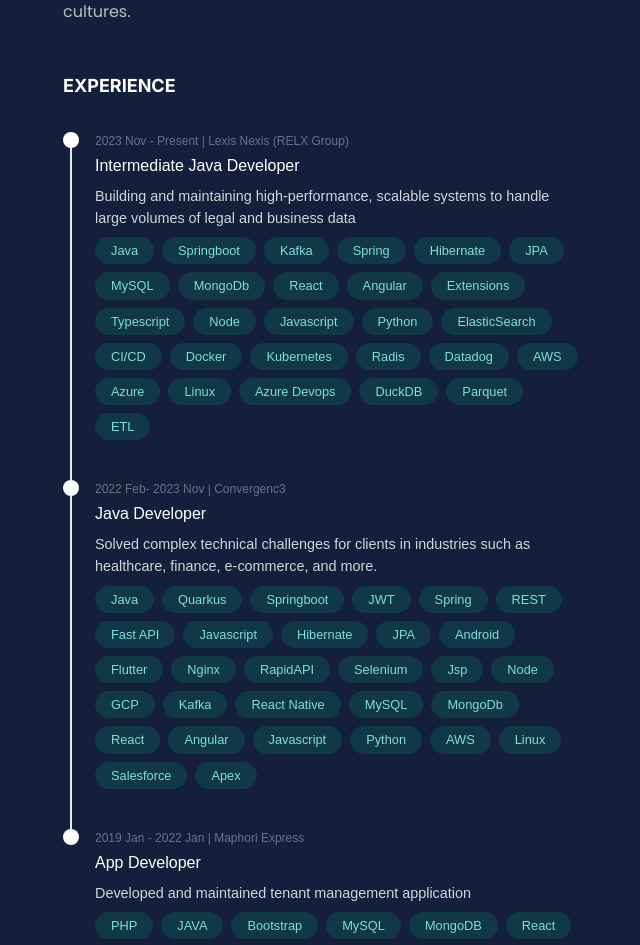
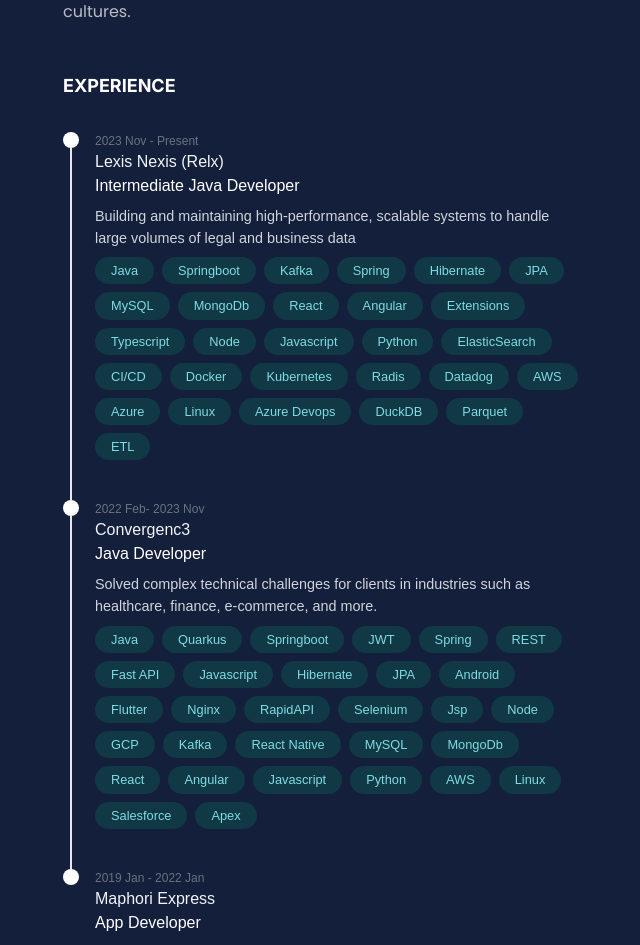
Before and after one commit to mikechiloane/mike-portfolio, a Next.js app: page / in a window 1280 px wide. Shown: the part 764-1709 px from the top of the page, without its empty margins (609-1249 px from the left). Built offline with nearby package versions, Linux system fonts and the light colour scheme; a web font is replaced by a local one.

Commit message:
Add the company field to the experience card

```diff
--- a/app/components/ExperienceCard/index.tsx
+++ b/app/components/ExperienceCard/index.tsx
@@ -6,9 +6,10 @@
     position: string;
     desc: string;
     stack: string[];
+    company:string;
 }
 
-export default function ExperienceCard({year, position, desc, stack}: ExperienceCardProps) {
+export default function ExperienceCard({year,company, position, desc, stack}: ExperienceCardProps) {
 
 
     return (
@@ -16,7 +17,10 @@
             <div>
                 <div>
                     <p className="text-[.75rem] text-gray-500 font-[500]">{year}</p></div>
-                <div className="mt-1">
+                <div>
+                    <p className="text text-slate-100">{company}</p>
+                </div>
+                <div className="">
                     <p>{position}</p>
                 </div>
                 <div className="mt-2">
--- a/app/components/ExperienceSection/index.tsx
+++ b/app/components/ExperienceSection/index.tsx
@@ -7,19 +7,22 @@
 
 const experienceData = [
     {
-        year: "2023 Nov - Present | Lexis Nexis (RELX Group)",
+        year: "2023 Nov - Present",
         position: "Intermediate Java Developer",
+        company: "Lexis Nexis (Relx)",
         desc: "Building and maintaining high-performance, scalable systems to handle large volumes of legal and business data",
         stack: ["Java", "Springboot", "Kafka", "Spring","Hibernate","JPA", "MySQL", "MongoDb", "React", "Angular", "Extensions", "Typescript","Node", "Javascript", "Python", "ElasticSearch","CI/CD", "Docker","Kubernetes","Radis","Datadog", "AWS", "Azure", "Linux", "Azure Devops","DuckDB","Parquet","ETL"]
     }, {
-        year: "2022 Feb- 2023 Nov | Convergenc3",
+        year: "2022 Feb- 2023 Nov",
         position: "Java Developer ",
+        company: "Convergenc3",
         desc: "Solved complex technical challenges for clients in industries such as healthcare, finance, e-commerce, and more.",
         stack: ["Java", "Quarkus", "Springboot", "JWT", "Spring","REST", "Fast API","Javascript","Hibernate","JPA","Android","Flutter", "Nginx", "RapidAPI", "Selenium", "Jsp", "Node", "GCP", "Kafka","React Native", "MySQL", "MongoDb", "React", "Angular", "Javascript", "Python", "AWS", "Linux", "Salesforce", "Apex"]
     },
     {
-        year: "2019 Jan - 2022 Jan | Maphori Express",
+        year: "2019 Jan - 2022 Jan",
         position: "App Developer",
+        company:"Maphori Express",
         desc: "Developed and maintained tenant management application",
         stack: ["PHP", "JAVA", "Bootstrap", "MySQL","MongoDB","React","Firebase","Flutter","NodeJs","Springboot","Javascript"]
     }
```
